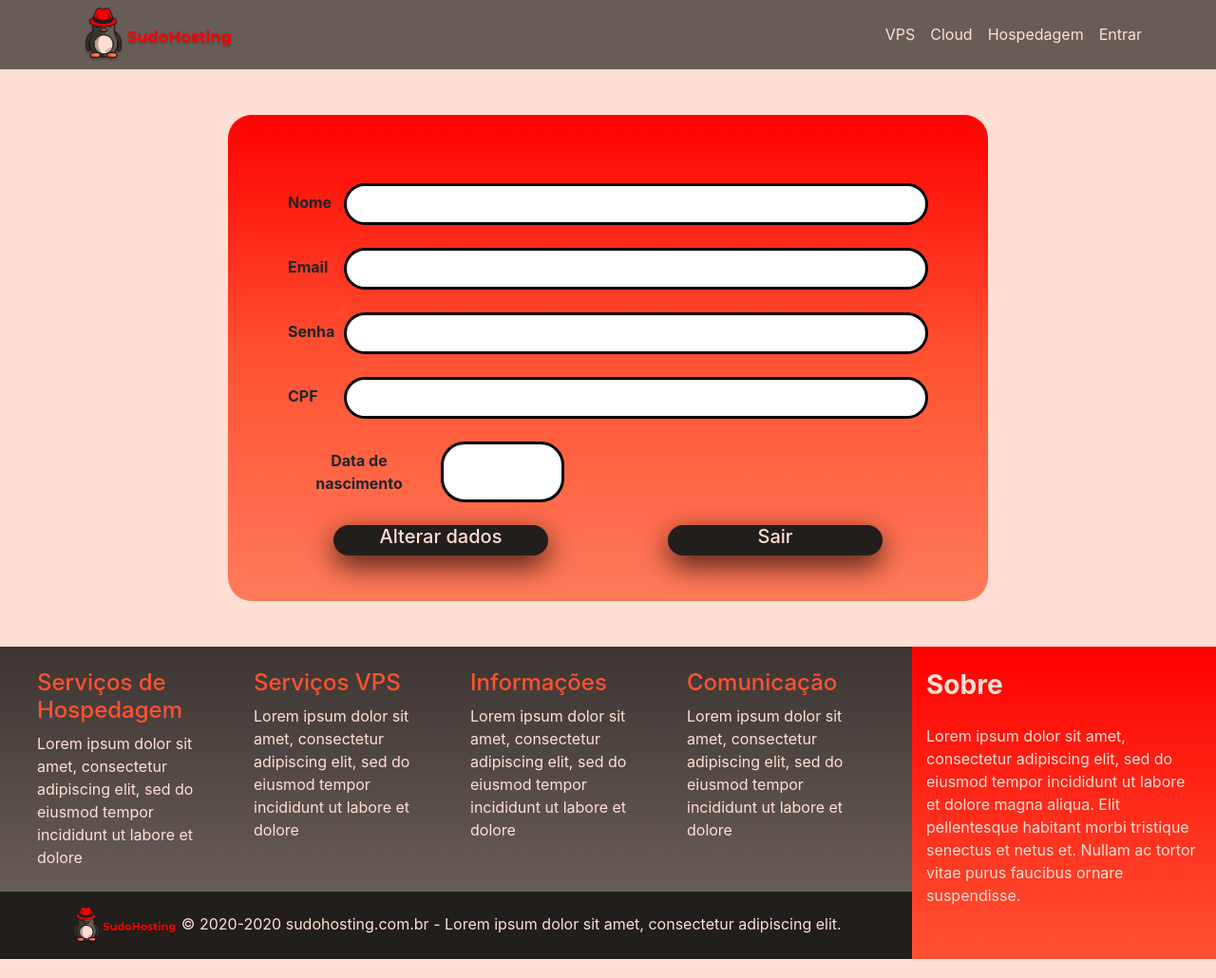
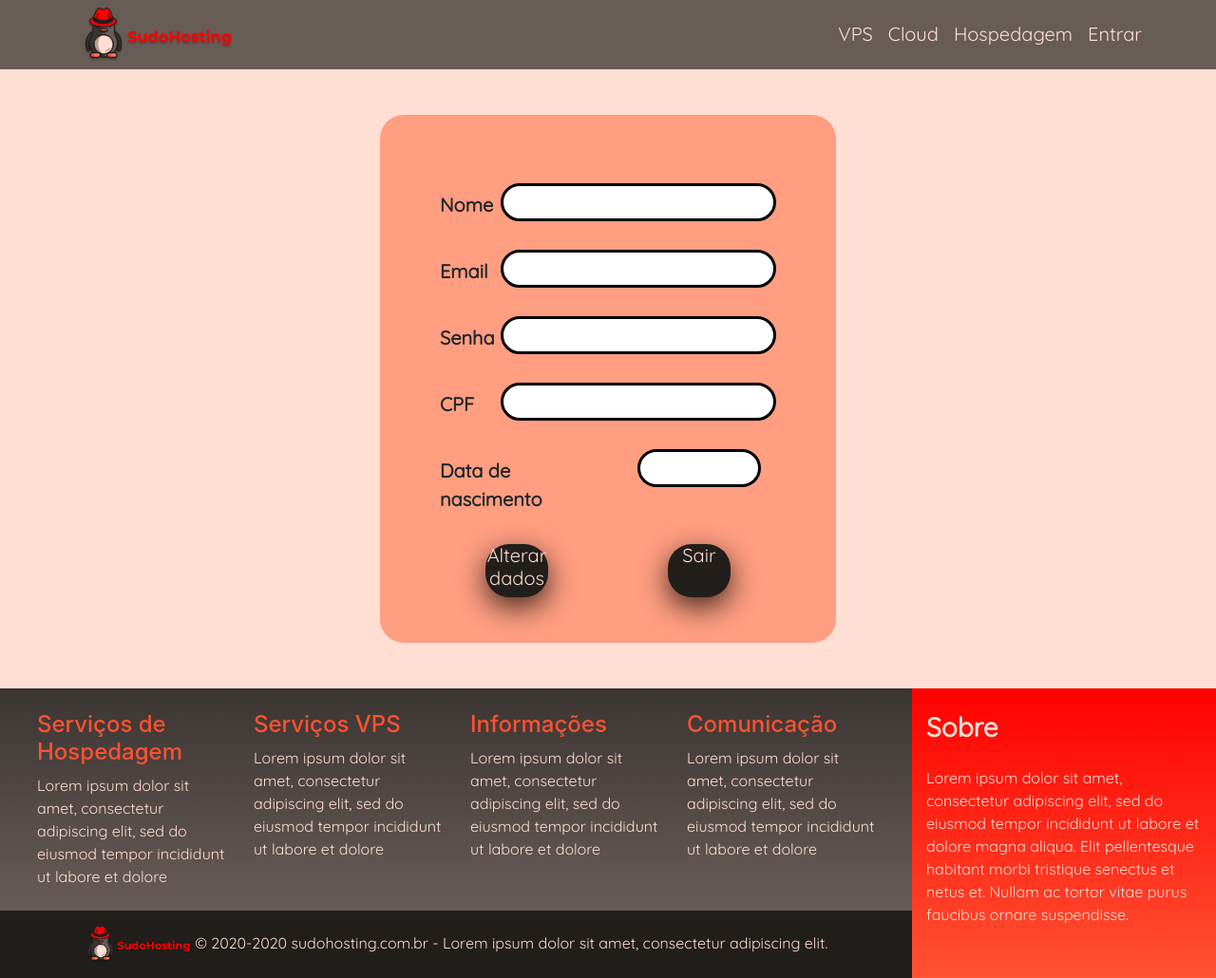
Before and after one commit to DarkSoldierBR/sudohosting, a PHP site: page /auth/profile.html in a window 1280 px wide. Shown: the whole page at 95% size. Run offline with PHP 8.4, Linux system fonts and the light colour scheme; some libraries are stand-ins or nearby versions.

Commit message:
change font and another adjust

```diff
--- a/auth/login.html
+++ b/auth/login.html
@@ -11,6 +11,11 @@
     <link rel="stylesheet" href="../css/auth.css">
     <link rel="stylesheet" href="../node_modules/bootstrap/dist/css/bootstrap.min.css">
     <link rel="stylesheet" href="../css/home.css">
+
+     <!-- Fonts -->
+     <link href="https://fonts.googleapis.com/css2?family=Quicksand:wght@300;400&display=swap" rel="stylesheet">
+
+
 </head>
 
 <body>
--- a/auth/profile.html
+++ b/auth/profile.html
@@ -7,10 +7,20 @@
     <meta charset="utf-8">
     <meta name="viewport" content="width=device-width, initial-scale=1, shrink-to-fit=no">
 
+
+    <!-- Scripts -->
+    <script src="https://code.jquery.com/jquery-3.2.1.slim.min.js"></script>
+    <script src="https://cdnjs.cloudflare.com/ajax/libs/popper.js/1.12.9/umd/popper.min.js"></script>
+    <script src="../src/script/datedropper/datedropper.pro.min.js"></script>
+
     <!-- CSS only -->
     <link rel="stylesheet" href="../css/auth.css">
     <link rel="stylesheet" href="../node_modules/bootstrap/dist/css/bootstrap.min.css">
     <link rel="stylesheet" href="../css/home.css">
+
+    <!-- Fonts -->
+    <link href="https://fonts.googleapis.com/css2?family=Quicksand:wght@300;400&display=swap" rel="stylesheet">
+
 </head>
 
 <body>
@@ -20,29 +30,29 @@
 
 
     <div class="container-fluid py-5" id="background">
-        <div class="container py-5" id="login-container" style="width: 50em;">
+        <div class="container py-5" id="login-container">
             <div class="col px-5 text-center">
 
                 <!-- Nome -->
                 <div class="row my-4">
-                    <div class="col col-lg-1 ">
-                        <p class="my-2 text-center font-weight-bold">Nome</p>
+                    <div class="col-2">
+                        <p class="my-2 text-center font-weight-bold" style="font-size: 15pt">Nome</p>
                     </div>
-                    <div class="col d-flex justify-content-center">
+                    <div class="col">
                         <div class="container login-campo">
-                            <input type="email" class="form-control" style="border-width: 0px;">
+                            <input class="form-control" style="border-width: 0px; height: 33px;">
                         </div>
                     </div>
                 </div>
 
                 <!-- Email -->
                 <div class="row my-4">
-                    <div class="col col-lg-1 ">
-                        <p class="my-2 text-center font-weight-bold">Email</p>
+                    <div class="col-2">
+                        <p class="my-2 text-center font-weight-bold" style="font-size: 15pt">Email</p>
                     </div>
                     <div class="col d-flex justify-content-center">
                         <div class="container login-campo">
-                            <input type="password" class="form-control" style="border-width: 0px;">
+                            <input class="form-control" style="border-width: 0px; height: 33px;">
 
                         </div>
                     </div>
@@ -50,12 +60,12 @@
 
                 <!-- Senha -->
                 <div class="row my-4">
-                    <div class="col col-lg-1 ">
-                        <p class="my-2 text-center font-weight-bold">Senha</p>
+                    <div class="col-2">
+                        <p class="my-2 text-center font-weight-bold" style="font-size: 15pt">Senha</p>
                     </div>
                     <div class="col d-flex justify-content-center">
                         <div class="container login-campo">
-                            <input class="form-control" style="border-width: 0px;">
+                            <input class="form-control" style="border-width: 0px; height: 33px;">
 
                         </div>
                     </div>
@@ -65,55 +75,48 @@
 
                 <!-- CPF -->
                 <div class="row my-4">
-                    <div class="col col-lg-1 ">
-                        <p class="my-2 text-center font-weight-bold">CPF</p>
+                    <div class="col-2">
+                        <p class="my-2 text-center font-weight-bold" style="font-size: 15pt";>CPF</p>
                     </div>
                     <div class="col d-flex justify-content-center">
                         <div class="container login-campo">
-                            <input type="text" class="form-control" onkeypress="$(this).mask('000.000.000-00');"
+                            <input type="text" class="form-control" style="border-width: 0px; height: 33px;" onkeypress="$(this).mask('000.000.000-00');"
                                 style="border-width: 0px;">
                         </div>
                     </div>
                 </div>
 
-                 <!-- Idade -->
-                 <div class="row my-4">
-                    <div class="col col-lg-3 ">
-                        <p class="my-2 text-center font-weight-bold" style="width: 150px;">Data de nascimento</p>
+                <!-- Data de Nascimento -->
+                <div class="row my-4 justify-content-between">
+                    <div class="col">
+                        <p class="my-2 font-weight-bold text-left nowrap" style="font-size: 15pt">Data de nascimento</p>
                     </div>
+                    <div class="col">
 
-                            <!-- <div class="mx-5 text-center login-campo">  -->
-                                <input id="date-input" class="text-center login-campo" type="text" style="width: 130px;">
+                        <input id="date-input" class="login-campo text-center" type="text" style="width: 130px;">
                         <!-- datedropper init -->
                         <script>$('#date-input').dateDropper({
-                                    large:true,
+                                large: true,
                                 lang: "pt"
                             });
-
                         </script>
-                        <!-- </div> -->
+                    </div>
                 </div>
 
                 <div class="row">
                     <div class="col mx-5">
                         <div class="button text-center" style="height: 100%;">
                             <h5 class="text-font">Alterar dados</h5>
+                        </div>
+                    </div>
+                    <div class="col mx-5">
+                        <div class="button text-center" style="height: 100%;">
+                            <h5 class="text-font">Sair</h5>
+                        </div>
+                    </div>
 
                 </div>
             </div>
-
-                    <div class="col mx-5">
-                        <div class="button text-center" style="height: 100%;">
-                           <h5 class="text-font">Sair</h5>
-
-                    </div>
-                    </div>
-                </div>
-
-
-            </div>
-
-
         </div>
 
         <!-- Painel -->
--- a/auth/register.html
+++ b/auth/register.html
@@ -18,6 +18,9 @@
     <link rel="stylesheet" href="../css/auth.css">
     <link rel="stylesheet" href="../node_modules/bootstrap/dist/css/bootstrap.min.css">
     <link rel="stylesheet" href="../css/home.css">
+
+      <!-- Fonts -->
+      <link href="https://fonts.googleapis.com/css2?family=Quicksand:wght@300;400&display=swap" rel="stylesheet">
 
 
 
--- a/common/footer.html
+++ b/common/footer.html
@@ -7,8 +7,9 @@
 
     <!-- CSS only -->
     <link rel="stylesheet" href="../node_modules/bootstrap/dist/css/bootstrap.min.css">
+    <link rel="stylesheet" href="../css/home.css">
 
-    <link rel="stylesheet" href="../css/home.css">
+
 
 </head>
 
--- a/common/header.html
+++ b/common/header.html
@@ -7,7 +7,6 @@
 
     <!-- CSS only -->
     <link rel="stylesheet" href="../node_modules/bootstrap/dist/css/bootstrap.min.css">
-
     <link rel="stylesheet" href="../css/home.css">
 
 </head>
@@ -27,16 +26,16 @@
                 <ul class="navbar-nav">
 
                     <li class="nav-item">
-                        <a class="nav-link text-font" href="/pages/vps.html">VPS</a>
+                        <a class="nav-link text-font" style="font-size: 15pt;" href="/pages/vps.html">VPS</a>
                     </li>
                     <li class="nav-item">
-                        <a class="nav-link text-font" href="/pages/cloud.html">Cloud</a>
+                        <a class="nav-link text-font" style="font-size: 15pt;" href="/pages/cloud.html">Cloud</a>
                     </li>
                     <li class="nav-item">
-                        <a class="nav-link text-font" href="/pages/hosting.html">Hospedagem</a>
+                        <a class="nav-link text-font" style="font-size: 15pt;" href="/pages/hosting.html">Hospedagem</a>
                     </li>
                     <li class="nav-item">
-                        <a class="nav-link text-font" href="/auth/login.html">Entrar</a>
+                        <a class="nav-link text-font" style="font-size: 15pt;" href="/auth/login.html">Entrar</a>
                     </li>
 
                 </ul>
--- a/css/auth.css
+++ b/css/auth.css
@@ -2,10 +2,14 @@
     background-color: #FFDFD4;
 }
 #login-container{
-    background-image: linear-gradient(#FF0000, #FF5232,#FF7B5A);
+    /* background-image: linear-gradient(#FF0000, #FF5232,#FF7B5A); */
+    background-color: #FF9E81;
     border-radius: 25px;
+    width: 30em;
 }
 .login-campo{
+    font-family: 'Quicksand', sans-serif;
+    height: 40px;
     border-radius: 25px;
     border-style: solid;
     background-color: white;
--- a/css/home.css
+++ b/css/home.css
@@ -1,5 +1,9 @@
 .text-font{
     color: #FFDFD4;
+    font-family: 'Quicksand', sans-serif;
+}
+p{
+    font-family: 'Quicksand', sans-serif;
 }
 
 .navbar{
@@ -175,3 +179,6 @@
 .datepicker{
     border-radius: 25px;
 }
+.nav-link:hover{
+    color: #F27121;
+}
--- a/index.html
+++ b/index.html
@@ -10,6 +10,10 @@
     <!-- CSS only -->
     <link rel="stylesheet" href="node_modules/bootstrap/dist/css/bootstrap.min.css">
     <link rel="stylesheet" href="../css/home.css">
+
+      <!-- Fonts -->
+      <link href="https://fonts.googleapis.com/css2?family=Quicksand:wght@300;400&display=swap" rel="stylesheet">
+
 </head>
 
 <body>
@@ -20,7 +24,7 @@
 
 
 
-        <div class="container-fluid" id="fundo" style="height: 420px;">
+        <div class="container-fluid" id="fundo" style="height: 460px;">
             <div id="row" class="row justify-content-center" style="width: 60rem;">
                 <div class="col" style="margin-right: 10em;">
                     <div class="container mt-4  text-center">
--- a/pages/cloud.html
+++ b/pages/cloud.html
@@ -10,6 +10,10 @@
     <!-- CSS only -->
     <link rel="stylesheet" href="../node_modules/bootstrap/dist/css/bootstrap.min.css">
     <link rel="stylesheet" href="../css/home.css">
+
+      <!-- Fonts -->
+      <link href="https://fonts.googleapis.com/css2?family=Quicksand:wght@300;400&display=swap" rel="stylesheet">
+
 </head>
 
 <body>
@@ -29,7 +33,7 @@
                             <h1 class="mb-3 gradient-text"><strong>Cloud (Nuvem)</strong></h1>
                             <p class="lead mb-4 text-font">Cloud(nuvem) para armazenar seus arquivos onlinee com
                                 segurança.</p>
-                            <p class="lead text-font">Confira nosso mehores planos a abaixo:</p>
+                            <p class="lead text-font">Confira nosso melhores planos a abaixo:</p>
                             <button type="button" class="btn gradientbutton" style="width: 15rem;">
                                 <h4 class="text-font my-auto"><strong>Obter</strong></h4>
                             </button>
--- a/pages/hosting.html
+++ b/pages/hosting.html
@@ -10,6 +10,10 @@
     <!-- CSS only -->
     <link rel="stylesheet" href="../node_modules/bootstrap/dist/css/bootstrap.min.css">
     <link rel="stylesheet" href="../css/home.css">
+
+      <!-- Fonts -->
+      <link href="https://fonts.googleapis.com/css2?family=Quicksand:wght@300;400&display=swap" rel="stylesheet">
+
 </head>
 
 <body>
@@ -28,7 +32,7 @@
                         <div class="text-center">
                             <h1 class="mb-3 gradient-text"><strong>Hospedagem</strong></h1>
                             <p class="lead mb-4 text-font">Hospedagem de sites por 24 horas aos 7 dias da semana.</p>
-                            <p class="lead text-font">Confira nosso mehores planos a abaixo:</p>
+                            <p class="lead text-font">Confira nosso melhore splanos a abaixo:</p>
                             <button type="button" class="btn gradientbutton" style="width: 15rem;">
                                 <h4 class="text-font my-auto"><strong>Obter</strong></h4>
                             </button>
--- a/pages/vps.html
+++ b/pages/vps.html
@@ -10,6 +10,10 @@
     <!-- CSS only -->
     <link rel="stylesheet" href="../node_modules/bootstrap/dist/css/bootstrap.min.css">
     <link rel="stylesheet" href="../css/home.css">
+
+     <!-- Fonts -->
+     <link href="https://fonts.googleapis.com/css2?family=Quicksand:wght@300;400&display=swap" rel="stylesheet">
+
 </head>
 
 <body>
@@ -31,7 +35,7 @@
                                     (Servidor Virtual Privado)
                                 </strong></h1>
                             <p class="lead mb-4 text-font">Hospedagem de servidores privados para usos multiplos.</p>
-                            <p class="lead text-font">Confira nosso mehores planos a abaixo:</p>
+                            <p class="lead text-font">Confira nosso melhores planos a abaixo:</p>
                             <button type="button" class="btn gradientbutton" style="width: 15rem;">
                                 <h4 class="text-font my-auto"><strong>Obter</strong></h4>
                             </button>
```
Lines whose indentation alone changed are shown as unchanged.
